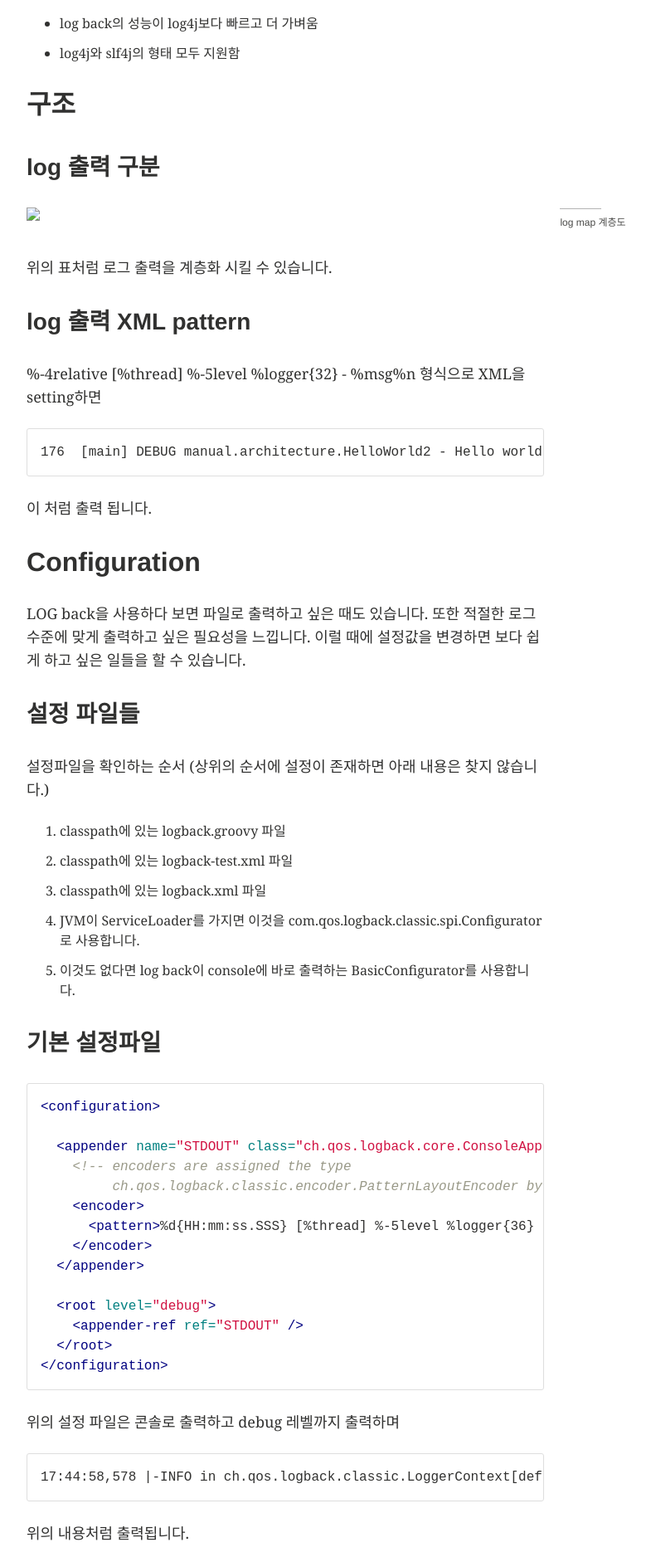
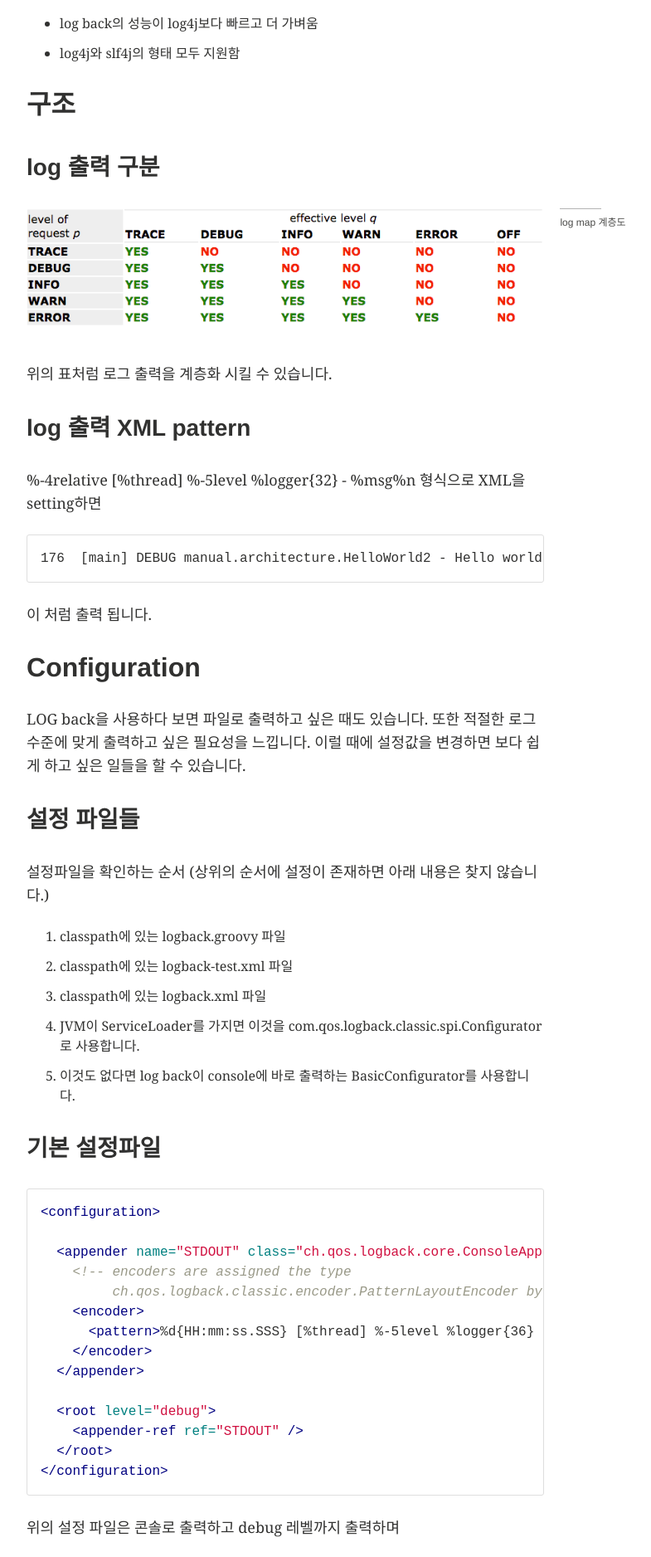
Before and after one commit to kbs0327/blog, a Jekyll site: the page built from _posts/2015-04-09-log-back.markdown, in a window 1280 px wide. Shown: the part 421-2297 px from the top of the page at 83% size, without its empty margins (64-849 px from the left). Built offline with Jekyll 4.4.1, drawn with Linux system fonts in a browser that asks for light colours.

Commit message:
사진 수

```diff
--- a/_posts/2015-04-09-log-back.markdown
+++ b/_posts/2015-04-09-log-back.markdown
@@ -17,7 +17,7 @@
 
 ### log 출력 구분
 <figure>
-  <a href="kbs0327.github.io/blog/images/log_map.png"><img src="kbs0327.github.io/blog/images/log_map.png"></a>
+  <a href="http://kbs0327.github.io/blog/images/log_map.png"><img src="http://kbs0327.github.io/blog/images/log_map.png"></a>
 	<figcaption>log map 계층도</figcaption>
 </figure>
 
@@ -101,7 +101,7 @@
 {% endhighlight %}
 위처럼 나타낼 수 있으며 위처럼 설정하면
 <figure>
-  <a href="kbs0327.github.io/blog/images/root_logger.png"><img src="kbs0327.github.io/blog/images/root_logger.png"></a>
+  <a href="http://kbs0327.github.io/blog/images/root_logger.png"><img src="http://kbs0327.github.io/blog/images/root_logger.png"></a>
 </figure>
 위의 표처럼 assign됩니다.
 
```
